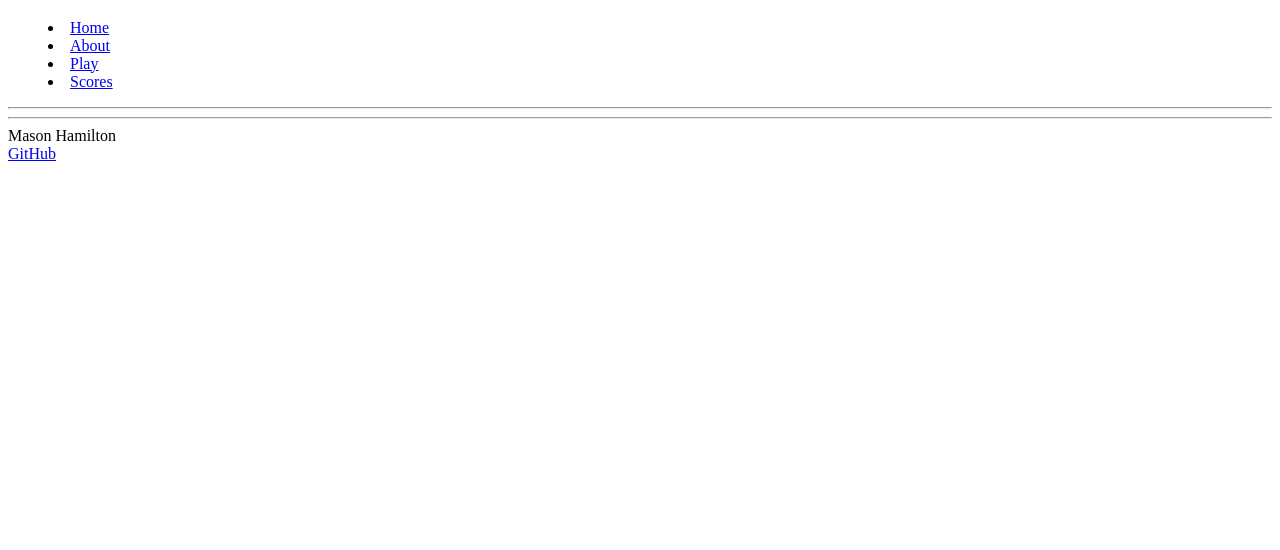
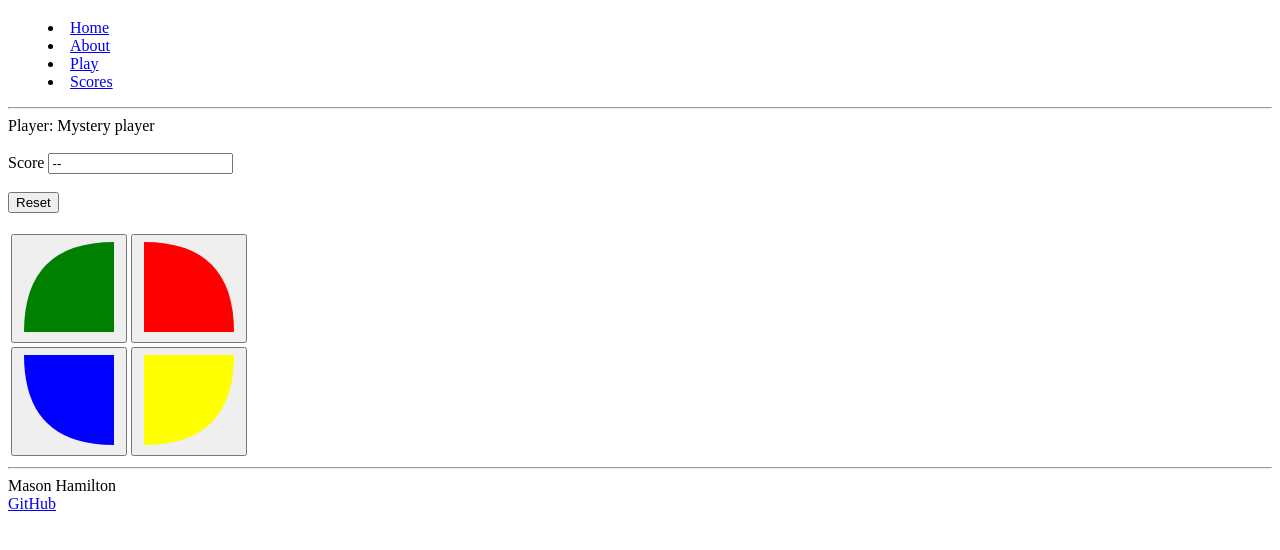
Before and after one commit to hamiltonmasond/simon, a plain HTML site: page play.html in a window 1280 px wide. Shown: the part 68-618 px from the top of the page. Drawn offline with Linux system fonts and the light colour scheme.

Commit message:
added contents in index and play

```diff
--- a/play.html
+++ b/play.html
@@ -22,6 +22,85 @@
             <hr />
         </header>
 
+        <main>
+            <div class="players">
+                Player:
+                <span class=""player-name">Mystery player</span>
+            </div>
+
+            <br />
+
+            <div>
+                <label for="count">Score</label>
+                <input type="text" id="count" value="--" readonly />
+            </div>
+
+            <br />
+
+            <div>
+                <button>Reset</button>
+            </div>
+
+            <br />
+
+            <div>
+                <table>
+                    <tr>
+                        <td>
+                            <button>
+                                <svg
+                                    aria-hidden="true"
+                                    viewBox="0 0 100 100"
+                                    height="100"
+                                    width="100"
+                                >
+                                    <path d="M 95,5 95,95 5,95 Q 5,5 95,5" fill="green" />
+                                </svg>
+                            </button>
+                        </td>
+                        <td>
+                            <button>
+                                <svg
+                                  aria-hidden="true"
+                                  viewBox="0 0 100 100"
+                                  height="100"
+                                  width="100"
+                                >
+                                  <path d="M5,5 5,95 95,95 Q 95,5 5,5" fill="red" />
+                                </svg>
+                              </button>
+                        </td>
+                    </tr>
+                    <tr>
+                        <td>
+                          <button>
+                            <svg
+                              aria-hidden="true"
+                              viewBox="0 0 100 100"
+                              height="100"
+                              width="100"
+                            >
+                              <path d="M5,5 95,5 95,95 Q 5,95 5,5" fill="blue" />
+                            </svg>
+                          </button>
+                        </td>
+                        <td>
+                          <button>
+                            <svg
+                              aria-hidden="true"
+                              viewBox="0 0 100 100"
+                              height="100"
+                              width="100"
+                            >
+                              <path d="M95,5 5,5 5,95 Q 95,95 95,5" fill="yellow" />
+                            </svg>
+                          </button>
+                        </td>
+                      </tr>
+                </table>
+            </div>
+        </main>
+
         <footer>
             <hr />
             <span class="text-reset">Mason Hamilton</span>
```
Also changed, not shown: index.html (+10 -0 lines), scores.html (+4 -0 lines).
